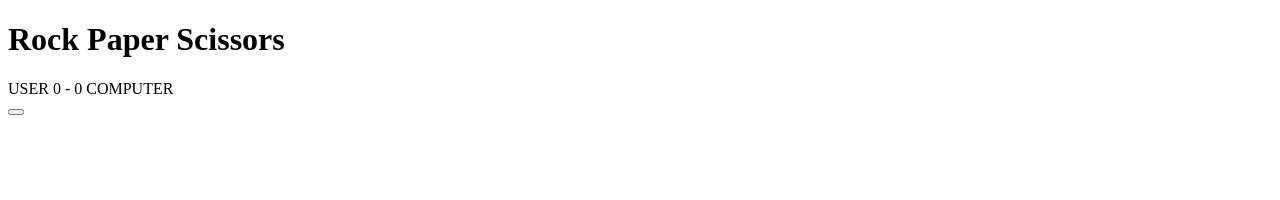
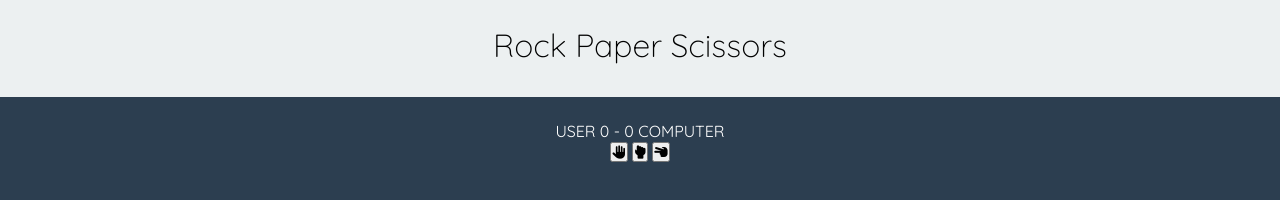
Before and after one commit to marykasp/rock-paper-scissors, a plain HTML site: page index.html in a window 1280 px wide. Drawn offline with Linux system fonts and the light colour scheme.

Commit message:
Add content and start styling game

```diff
--- a/css/style.css
+++ b/css/style.css
@@ -0,0 +1,38 @@
+@import url('https://fonts.googleapis.com/css2?family=Quicksand:wght@300;400;500;600;700&display=swap');
+
+html,
+body {
+  height: 100%;
+}
+
+* {
+  margin: 0;
+  padding: 0;
+  box-sizing: border-box;
+  font-family: "Quicksand", sans-serif;
+}
+
+header {
+  width: 100%;
+  padding: 2rem 0;
+  padding-top: 25px;
+  background-color: #ecf0f1;
+}
+
+header h1 {
+  text-align: center;
+  margin: 0;
+  font-size: 2rem;
+  font-weight: 300;
+}
+
+.container {
+  height: 90%;
+  display: flex;
+  flex-direction: column;
+  /* justify-content: center; */
+  align-items: center;
+  padding: 1.5rem;
+  background-color: #2c3e50;
+  color: #fff;
+}
--- a/index.html
+++ b/index.html
@@ -4,6 +4,14 @@
     <meta charset="UTF-8" />
     <meta http-equiv="X-UA-Compatible" content="IE=edge" />
     <meta name="viewport" content="width=device-width, initial-scale=1.0" />
+    <!-- FONT AWESOME CDN -->
+    <link
+      rel="stylesheet"
+      href="https://cdnjs.cloudflare.com/ajax/libs/font-awesome/6.1.1/css/all.min.css"
+      integrity="sha512-KfkfwYDsLkIlwQp6LFnl8zNdLGxu9YAA1QvwINks4PhcElQSvqcyVLLD9aMhXd13uQjoXtEKNosOWaZqXgel0g=="
+      crossorigin="anonymous"
+      referrerpolicy="no-referrer"
+    />
     <link rel="stylesheet" href="css/style.css" />
     <title>Rock Paper Scissors Game</title>
   </head>
@@ -11,13 +19,19 @@
     <header class="header">
       <h1>Rock Paper Scissors</h1>
     </header>
+    <div class="container">
       <div class="score-container">
         <span class="user">USER</span>
         <span id="score">0 - 0</span>
         <span class="computer">COMPUTER</span>
       </div>
       <div class="buttons">
-      <button class="btn" onclick="" value=""></button>
+        <button class="btn" onclick="" value="">
+          <i class="fa-solid fa-hand"></i>
+        </button>
+        <button class="btn"><i class="fa-solid fa-hand-back-fist"></i></button>
+        <button class="btn"><i class="fa-solid fa-hand-scissors"></i></button>
+      </div>
     </div>
   </body>
 </html>
```
Lines whose indentation alone changed are shown as unchanged.
